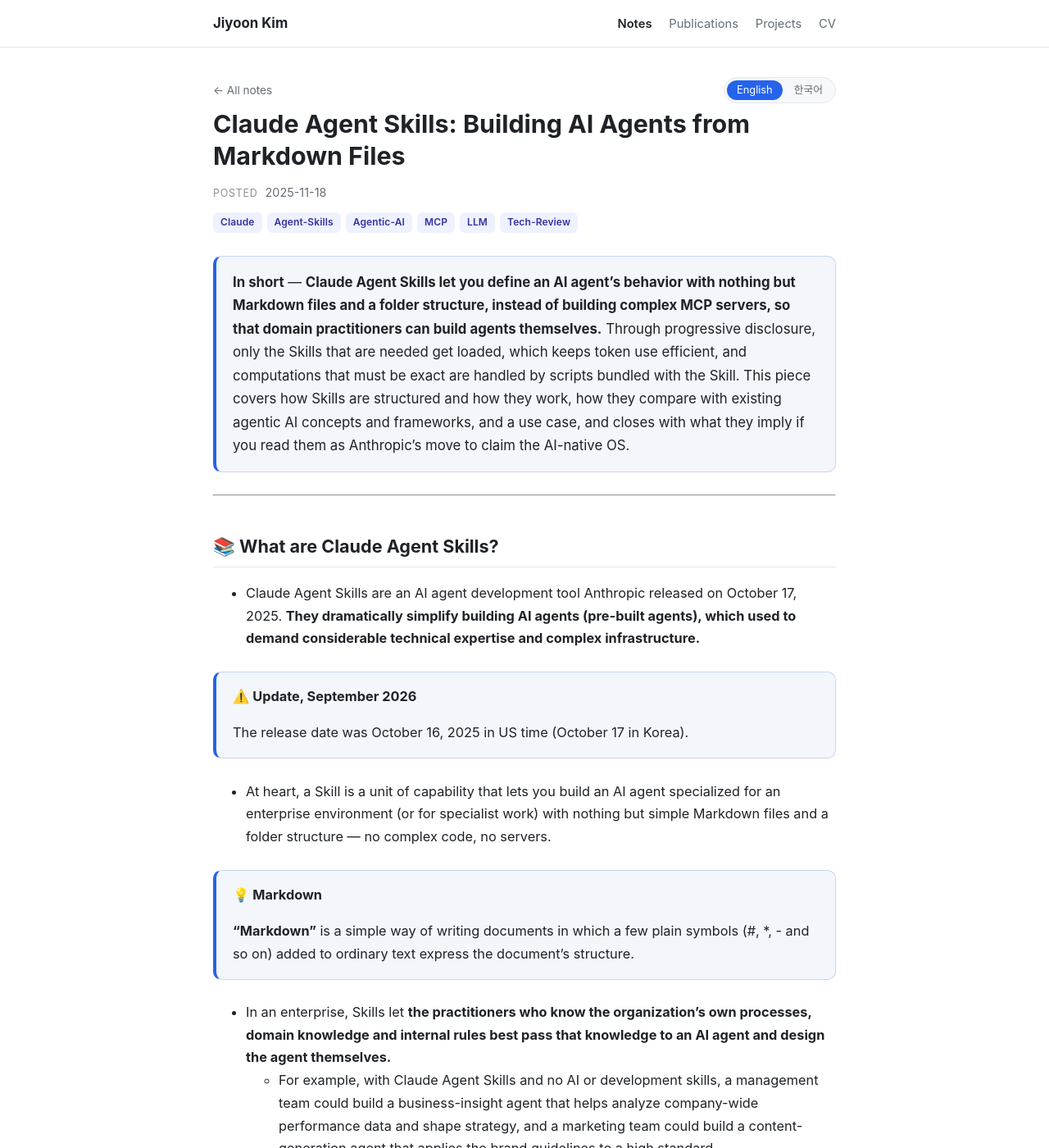
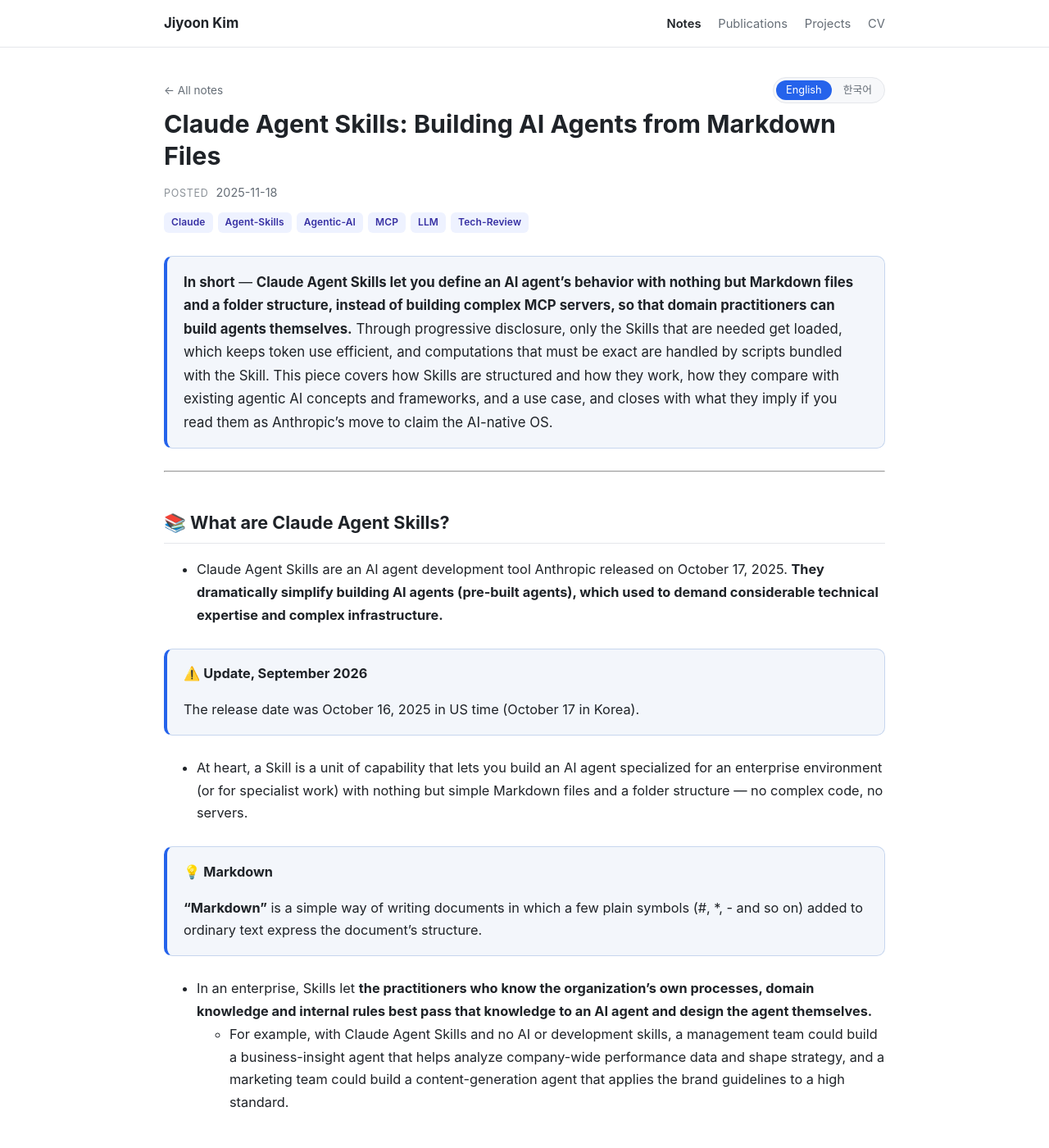
Before and after one commit to jiyoon0630/jiyoon0630.github.io, a Jekyll site: the page built from _posts/2025-11-18-claude-agent-skills-en.md, in a window 1280 px wide and 1400 px high. Shown: the whole window at 82% size. Built offline with Jekyll 4.4.1, drawn with Linux system fonts in a browser that asks for light colours.

Commit message:
Widen the page and line wide tables up on one edge
The text column grows from 760px to 880px (--max 800 → 920), so fewer
tables outgrow it. A table that still does now takes the full breakout
(up to 140px into each margin, was 110px) with its columns stretched to
fill it, instead of each jutting out by its own natural width. Figures
share the same breakout. Checked at 1440–390px: no new horizontal
overflow; the only overflow below 800px is raw TeX that MathJax renders
on the live site, and it is identical before this change.

Co-Authored-By: Claude Opus 5.5 <noreply@anthropic.com>
Claude-Session: https://claude.ai/code/session_01L6QY9XzmiaAn6FqTTnswhH

```diff
--- a/assets/css/style.css
+++ b/assets/css/style.css
@@ -12,7 +12,8 @@
   --code-bg: #f6f8fa;
   --callout-bg: #f3f6fb;
   --callout-border: #c7d6ee;
-  --max: 800px;
+  --max: 920px;
+  --breakout-max: 140px;   /* how far wide tables and figures may reach into the margins */
 }
 
 @media (prefers-color-scheme: dark) {
@@ -282,14 +283,15 @@ a:hover { text-decoration: underline; }
    let it spill into the margins instead of stacking every cell vertically.
    Only tables whose content is wider than the column get this (filter.js marks
    them .wide); a narrow table stays aligned with the text, or it sits pushed
-   left of the paragraphs around it. */
+   left of the paragraphs around it. A wide table always takes the full
+   breakout, so all of them line up on the same edges. */
 @media (min-width: 1100px) {
-  /* --natural is the content width filter.js measured. The element grows only
-     as far as that needs, up to the breakout, and grows equally on both sides. */
+  /* The element grows equally on both sides, as far as the space beside the
+     text column allows. */
   .paper-body table.wide,
   .paper-body blockquote:has(table.wide) {
-    --breakout: min(110px, calc((100vw - 100%) / 2 - 28px));
-    --grown: min(var(--natural, 100%), calc(100% + var(--breakout) * 2));
+    --breakout: min(var(--breakout-max), calc((100vw - 100%) / 2 - 28px));
+    --grown: calc(100% + var(--breakout) * 2);
     width: var(--grown);
     margin-left: calc((100% - var(--grown)) / 2);
     margin-right: calc((100% - var(--grown)) / 2);
@@ -303,6 +305,10 @@ a:hover { text-decoration: underline; }
     margin-left: 0;
     margin-right: 0;
   }
+  /* Every wide table takes the same full breakout width and its columns
+     stretch to fill it, so wide tables share one left and right edge instead
+     of each jutting out by its own amount. */
+  .paper-body table.wide { display: table; }
 }
 .paper-body th { background: var(--surface); }
 
@@ -367,7 +373,7 @@ a:hover { text-decoration: underline; }
 @media (min-width: 1100px) {
   .paper-body p > img,
   .paper-body p > a > img {
-    --breakout: min(110px, calc((100vw - 100%) / 2 - 28px));
+    --breakout: min(var(--breakout-max), calc((100vw - 100%) / 2 - 28px));
     width: calc(100% + var(--breakout) * 2);
     max-width: calc(100% + var(--breakout) * 2);
     margin-left: calc(-1 * var(--breakout));
```
